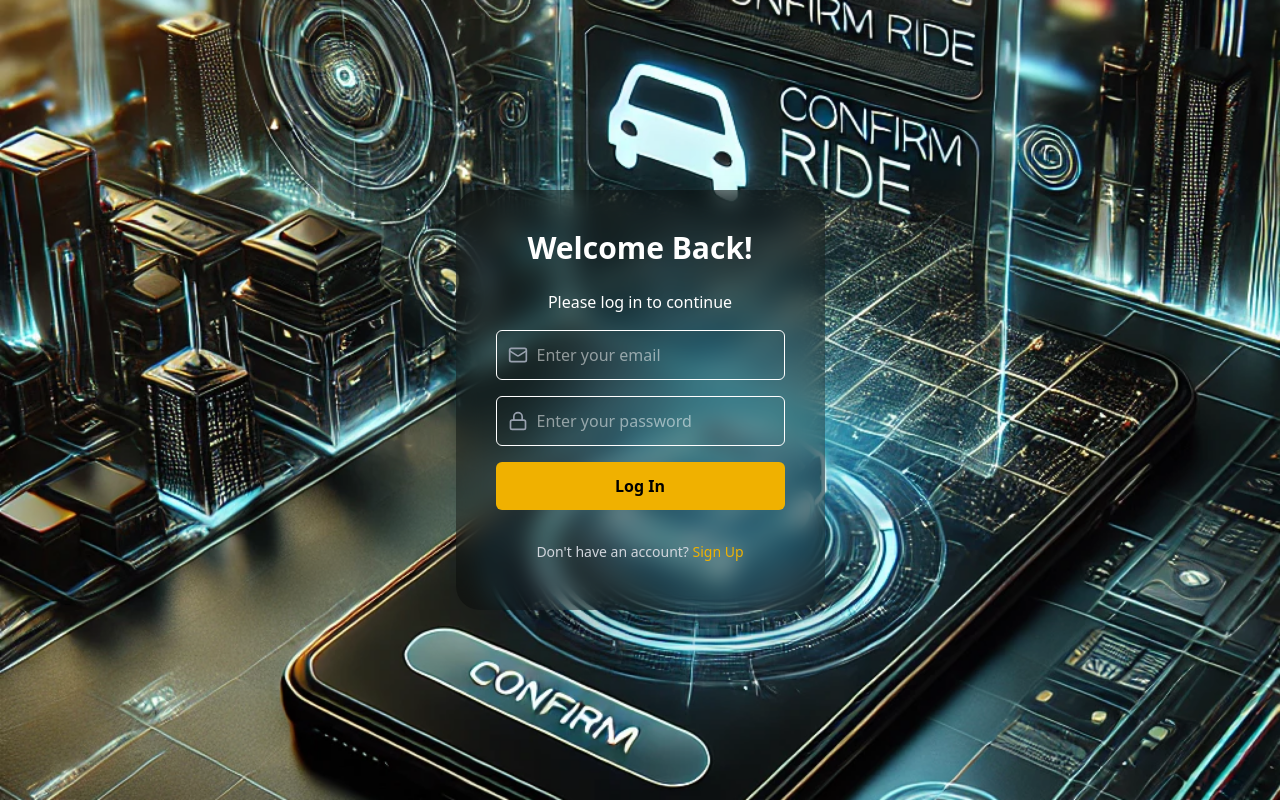
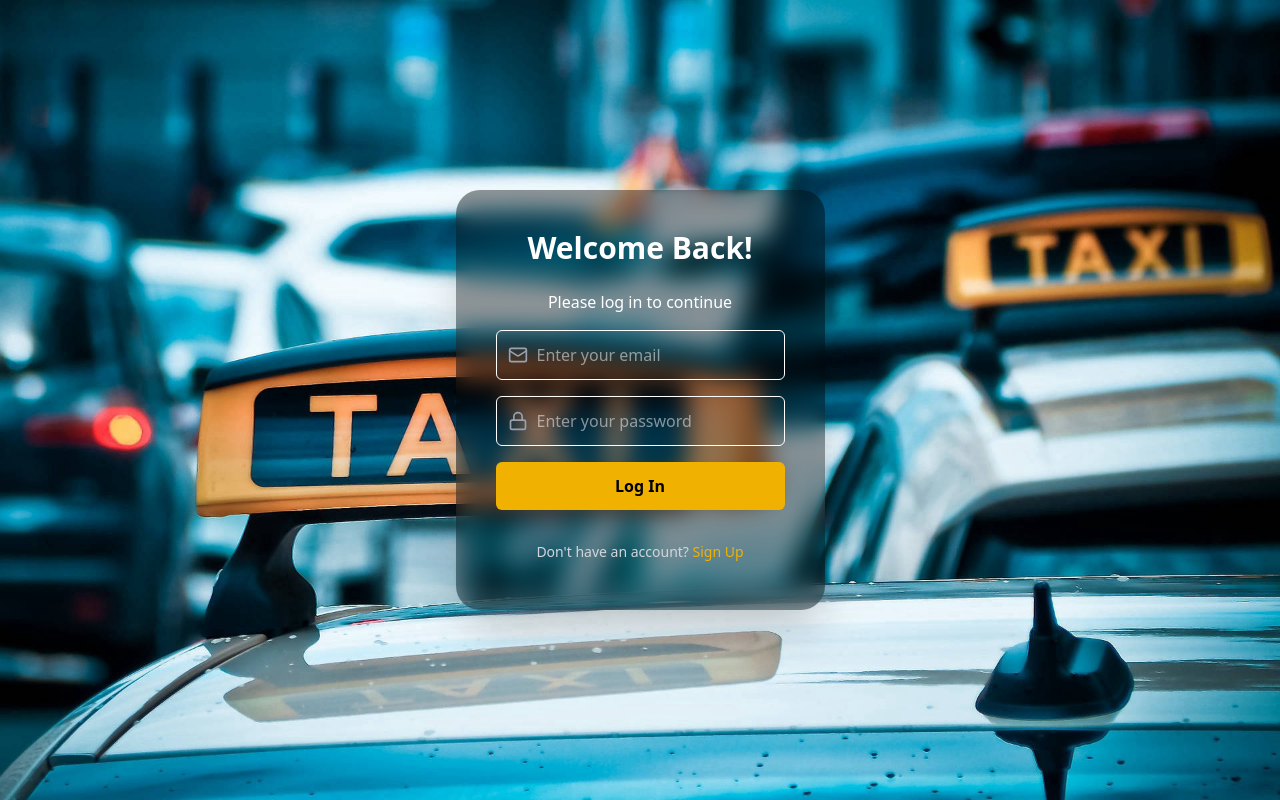
Before and after one commit to Pramodya2002-H/MegaCity--Frontend, a React (Vite) app: page /login in a window 1280 px wide. Built offline with nearby package versions, Linux system fonts and the light colour scheme.

Commit message:
updte the Login

```diff
--- a/src/components/Login.jsx
+++ b/src/components/Login.jsx
@@ -46,7 +46,7 @@ const Login = () => {
           navigate("/fleet");
           break;
         case "ROLE_DRIVER":
-          navigate("/driver-dashboard");
+          navigate("/driverDashboard");
           break;
         default:
           setError("Invalid user role");
@@ -82,7 +82,7 @@ const Login = () => {
   return (
     <div
       className="min-h-screen bg-cover bg-center flex items-center justify-center"
-      style={{ backgroundImage: "url('/src/assets/login.webp')" }}
+      style={{ backgroundImage: "url('/src/assets/taxi.jpg')" }}
     >
       <div className="max-w-md mx-auto p-10 bg-black/40 text-white shadow-2xl rounded-3xl backdrop-blur-md">
         <h2 className="text-3xl font-extrabold mb-6 text-center">Welcome Back!</h2>
```
